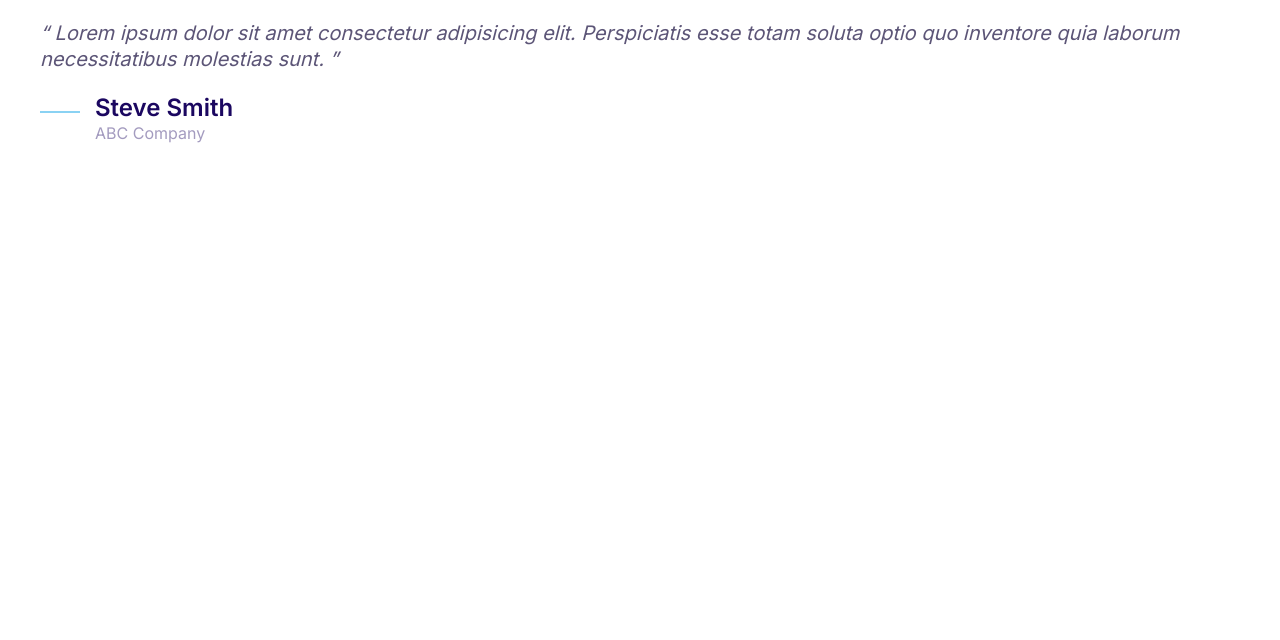
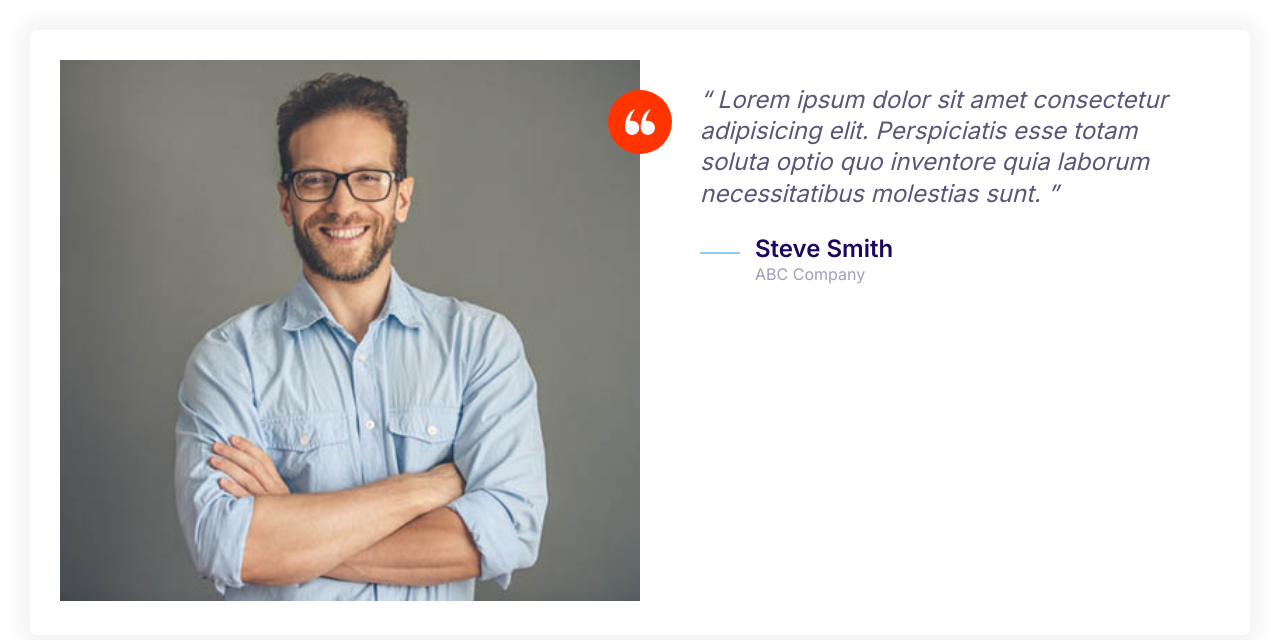
Before and after one commit to Saurabh7-js/Shopify, a plain HTML site: page index.html in a window 1280 px wide. Drawn offline with Linux system fonts and the light colour scheme.

Commit message:
testimonial

```diff
--- a/css/styles.css
+++ b/css/styles.css
@@ -172,6 +172,17 @@
     align-items: center;
 }
 
+.icon-container--accent{
+    background: var(--color-accent);
+}
+
+.icon--white{
+    fill: #fff;
+}
+.icon--small{
+    width: 30px;
+    height: 30px;
+}
 
 /*Buttons*/
 .btn {
@@ -418,3 +429,47 @@
         font-size: 1.6rem;
     }
 }
+
+/*Grid*/
+.grid{
+    display: grid;
+}
+
+@media screen and (min-width:800px){
+    .grid--1x2{
+        grid-template-columns: 1fr 1fr;
+    }
+}
+
+
+/*testimonial*/
+.testimonial{
+    padding: 3rem;
+}
+
+.testimonial__image{
+    position: relative;
+}
+
+.testimonial__image > img{
+    width: 100%;
+}
+
+.testimonial__image > .icon-container{
+    position: absolute;
+    top: 3rem;
+    right: -32px;
+}
+
+@media screen and (min-width: 768px) {
+    .testimonial .quote,
+    .testimonial .quote__author{
+        font-size: 2.4rem;
+    }
+
+    .testimonial .quote{
+        margin-left: 6rem;
+    }
+}
+
+/*callout*/
--- a/index.html
+++ b/index.html
@@ -12,7 +12,17 @@
     <link rel="stylesheet" href="css/normalize.css">
     <link rel="stylesheet" href="css/styles.css">
 </head>
-<body>
+<body style="padding: 3rem;">
+     <div class="card testimonial">
+         <div class="grid grid--1x2">
+            <div class="testimonial__image">
+                <img src="images/testimonial.jpg" alt="Image of Testimonial">
+                <span class="icon-container icon-container--accent">
+                    <svg class="icon icon--white icon--small">
+                        <use xlink:href="images/sprite.svg#quotes"></use>
+                    </svg>
+                </span>
+            </div>
             <blockquote class="quote">
                 <p class="quote__text">
                     Lorem ipsum dolor sit amet consectetur adipisicing elit. Perspiciatis esse totam soluta optio quo inventore quia laborum necessitatibus molestias sunt.
@@ -31,5 +41,7 @@
                      </div>
                 </footer>
              </blockquote>
+         </div>
+     </div>
 </body>
 </html>
```
Also changed, not shown: components/testimonial.html (added, +32 -0 lines), images/testimonial.jpg (added). Lines whose indentation alone changed are shown as unchanged.
